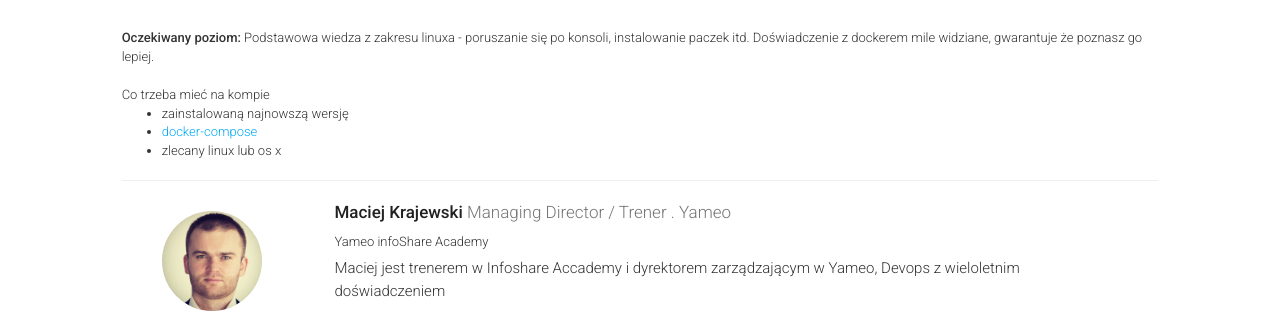
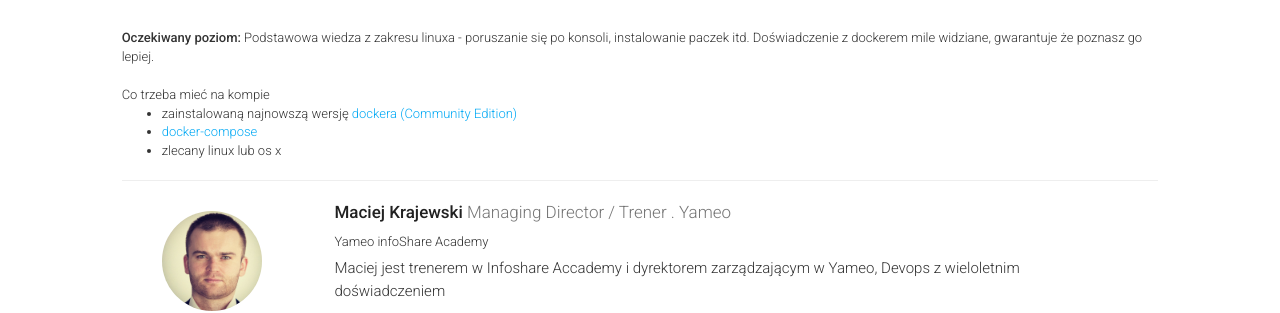
Before and after one commit to 42patterns/bytebay-website, a Jekyll site: the page built from sessions.html, in a window 1280 px wide and 900 px high, scrolled down 3365 px. Shown: the part 154-467 px from the top of the window. Built offline with Jekyll 4.4.1, drawn with Linux system fonts in a browser that asks for light colours; nearby versions of some CDN libraries; comment, search, counter and statistics services are not loaded.

Commit message:
Small typos

```diff
--- a/_data/sessions.yml
+++ b/_data/sessions.yml
@@ -161,7 +161,7 @@ list:
 
     <b>Oczekiwany poziom:</b> Podstawowa wiedza z zakresu linuxa - poruszanie się po konsoli, instalowanie paczek itd. Doświadczenie z dockerem mile widziane, gwarantuje że poznasz go lepiej."
     prereq: {title: "Co trzeba mieć na kompie", list: [
-      "zainstalowaną najnowszą wersję <a href=\"https://docs.docker.com/engine/installation/\"dockera (Community Edition)</a>",
+      "zainstalowaną najnowszą wersję <a href=\"https://docs.docker.com/engine/installation/\">dockera (Community Edition)</a>",
       "<a href=\"https://docs.docker.com/compose/install/\">docker-compose</a>",
       "zlecany linux lub os x"
     ]}
```
